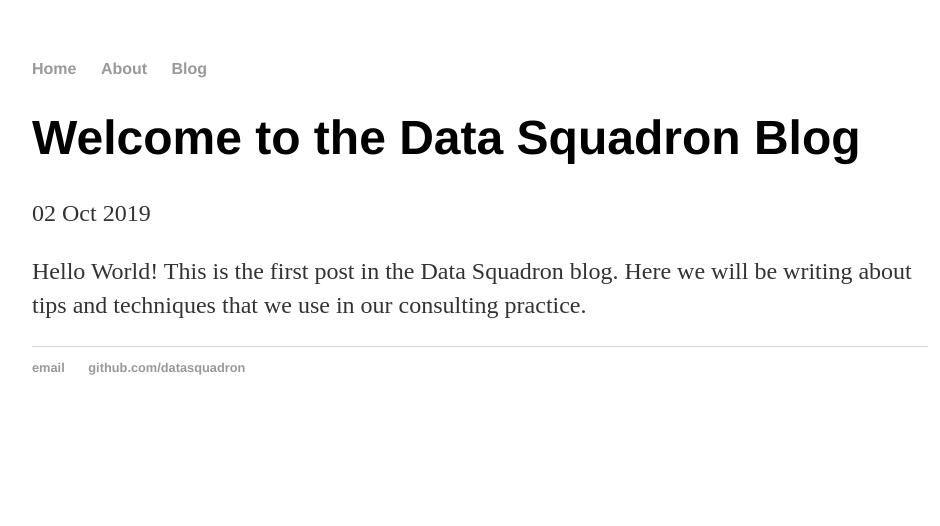
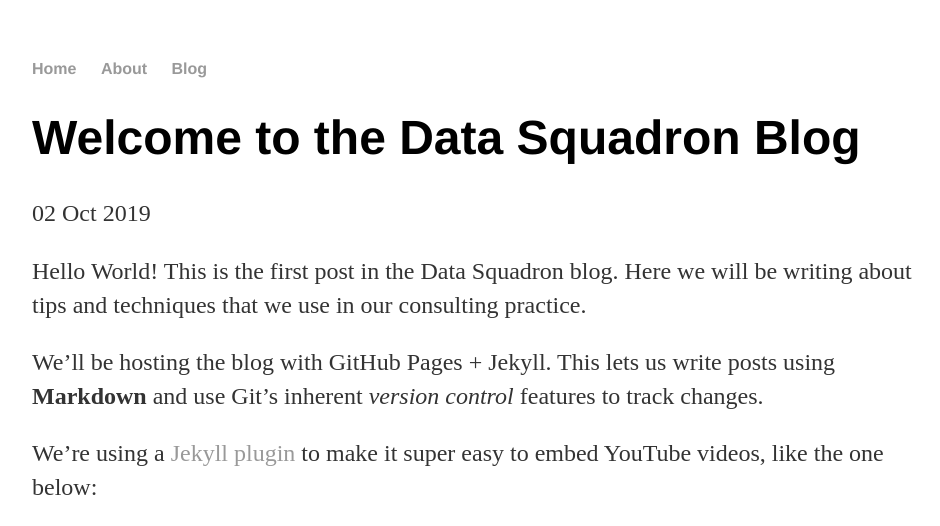
Before and after one commit to datasquadron/datasquadron.github.io, a Jekyll site: the page built from _posts/2019-10-02-hello-world.md, in a window 1280 px wide. Shown: the top 526 px of the page, without its empty margins (160-1100 px from the left). Built offline with Jekyll 4.4.1, drawn with Linux system fonts in a browser that asks for light colours.

Commit message:
add youtube plugin

```diff
--- a/_config.yml
+++ b/_config.yml
@@ -1,3 +1,5 @@
 name: Data Squadron Blog
 markdown: kramdown
 permalink: /blog/:year/:month/:day/:title
+plugins:
+  - youtube
--- /dev/null
+++ b/_plugins/youtube.rb
@@ -0,0 +1,28 @@
+class YouTube < Liquid::Tag
+  Syntax = /^\s*([^\s]+)(\s+(\d+)\s+(\d+)\s*)?/
+
+  def initialize(tagName, markup, tokens)
+    super
+
+    if markup =~ Syntax then
+      @id = $1
+
+      if $2.nil? then
+          @width = 560
+          @height = 420
+      else
+          @width = $2.to_i
+          @height = $3.to_i
+      end
+    else
+      raise "No YouTube ID provided in the \"youtube\" tag"
+    end
+  end
+
+  def render(context)
+    # "<iframe width=\"#{@width}\" height=\"#{@height}\" src=\"http://www.youtube.com/embed/#{@id}\" frameborder=\"0\"allowfullscreen></iframe>"
+    "<iframe width=\"#{@width}\" height=\"#{@height}\" src=\"http://www.youtube.com/embed/#{@id}?color=white&theme=light\"></iframe>"
+  end
+
+  Liquid::Template.register_tag "youtube", self
+end
--- a/_posts/2019-10-02-hello-world.md
+++ b/_posts/2019-10-02-hello-world.md
@@ -5,3 +5,9 @@
 ---
 
 Hello World! This is the first post in the Data Squadron blog. Here we will be writing about tips and techniques that we use in our consulting practice.
+
+We'll be hosting the blog with GitHub Pages + Jekyll. This lets us write posts using **Markdown** and use Git's inherent *version control* features to track changes.
+
+We're using a [Jekyll plugin](https://gist.github.com/joelverhagen/1805814) to make it super easy to embed YouTube videos, like the one below:
+
+{% youtube 8DoGmR9iKQQ %}
```
